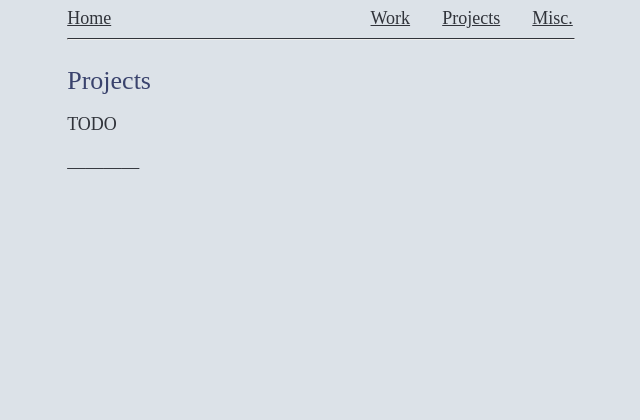
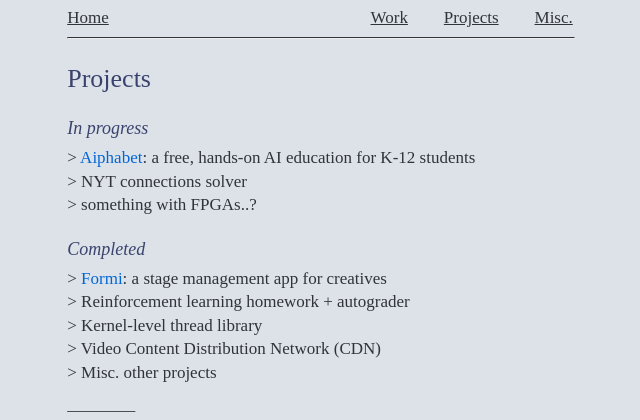
Before and after one commit to c23mj/mjjiang-dev, a React (Vite) app: page /projects in a window 1280 px wide. Shown: the top 420 px of the page, without its empty margins (320-960 px from the left). Built offline with nearby package versions, Linux system fonts and the light colour scheme.

Commit message:
updated work + projects

```diff
--- a/src/components/CollapsibleList.tsx
+++ b/src/components/CollapsibleList.tsx
@@ -15,7 +15,7 @@
   };
 
   return (
-    <div>
+    <div style={{ marginBottom: '0.2rem' }}>
       <div onClick={toggleOpen} style={{ cursor: 'pointer' }}>
         {isOpen ? '∨' : '>'} {title}
       </div>
--- a/src/pages/Home.tsx
+++ b/src/pages/Home.tsx
@@ -14,6 +14,7 @@
             <li><a href="/work" className="font-bold no-underline">[WORK I DO]</a></li>
             <li><a href="/projects" className="font-bold no-underline">[STUFF I MAKE]</a></li>
             <li><a href="/misc" className="font-bold text-green-600 no-underline">[OTHER THINGS]</a></li>
+            <li><a href="mailto:mjjiang@umich.edu" className="font-bold no-underline">[CONTACT ME]</a></li>
           </ul>
         </section>
 
--- a/src/pages/Projects.tsx
+++ b/src/pages/Projects.tsx
@@ -1,3 +1,5 @@
+import CollapsibleList from "../components/CollapsibleList";
+
 const Projects = () => {
   return (
     <div>
@@ -5,7 +7,124 @@
           <h1> Projects</h1>
         </header>
         <section className="mt-6">
-          <p>TODO</p>
+        <h4>In progress</h4>
+        <CollapsibleList
+          title={
+            <>
+              <a href="https://www.aiphabet.org/" target="_blank" className="blue-link"rel="noopener noreferrer">
+                Aiphabet
+              </a>{': '} a free, hands-on AI education for K-12 students
+
+            </>
+          }
+          items={[
+             "Volunteer #1. Synthesizing the masters-level AI course I taught at Columbia and all of its prerequisites into a series of bite-sized lessons.",
+             "Designed Jupyter notebooks and wrote articles for 50+ hours of course content, most of which is getting rolled out today. ",
+             "Reached out to way too many schools to pilot test the platform (learned that cold emailing is an art). If you/anyone you know is interested, and you've somehow stumbled this deep, please shoot me a message! "
+          ]}
+        />
+        <CollapsibleList
+          title={
+            <>
+              NYT connections solver
+            </>
+          }
+          items={[
+            <>
+            Attempting to use NLP (not LLMs) to solve the <a href="https://www.nytimes.com/games/connections" target="_blank" className="blue-link" rel="noopener noreferrer">New York Times Connections</a> as an exercise in computational linguistics.
+            </>,
+            <>
+Inspired by <a href="https://jeremybmerrill.com/blog/2024/08/this-algorithm-solves-nyt-connections.html" target="_blank" className="blue-link" rel="noopener noreferrer">a</a> <a href="https://web.stanford.edu/class/cs224n/final-reports/256847963.pdf" target="_blank" className="blue-link" rel="noopener noreferrer">lot</a> <a href="https://marshalljiang.com/my-not-so-successful-quest-to-conquer-the-nyt-connections-game-with-word2vec/" target="_blank" className="blue-link" rel="noopener noreferrer">of</a> <a href = "https://techxplore.com/news/2024-05-ai-ability-york-puzzle.html" target="_blank" className="blue-link" rel="noopener noreferrer">different</a> <a href="https://gist.github.com/jsundram/63138254a0a378e1706fd77c8bcdf8b4" target="_blank" className="blue-link" rel="noopener noreferrer">folks</a>.
+            </>
+          ]}
+
+        />
+                <CollapsibleList
+          title={
+            <>
+              something with FPGAs..?
+            </>
+          }
+          items={[
+            <>
+            I haven't spent a lot of time close to hardware, but I'm eager to change that.
+            </>,
+            <>
+            Working on getting a basic understanding of Verilog right now—will update this when I have a better idea of what I'm doing/something to show.
+            </>
+          ]}
+        />
+
+
+        <h4>Completed</h4>
+
+        <CollapsibleList
+          title={
+            <>
+              <a href="https://www.formistudio.app/" target="_blank" className="blue-link"rel="noopener noreferrer">
+                Formi
+              </a>{': '} a stage management app for creatives
+
+            </>
+          }
+          items={[
+             "Created the mobile version of Formi's core product, involving building out the app from scratch with Expo and React Native.",
+             "Specifically--worked on dashboard/home page, stage tool functionality (dancer movement, poses, etc.) and syncing their motion with music.",
+             "Constantly challenged to keep end-users (choreographers with tablets) in mind during the design process."]}
+        />
+         <CollapsibleList
+          title={
+            <>
+              Reinforcement learning homework + autograder
+            </>
+          }
+          items={[
+            "As a TA, helped co-develop a RL project that involved implementing SARSA and Q-learning as an agent in a simulated grid world with a variety of obstacles and rewards.",
+            "Built an autograder to automatically evaluate student code against a comprehensive test suite using pytest + custom wrappers/decorators.",
+            "Used by ~150 students per semester."
+          ]}
+        />
+                <CollapsibleList
+          title={
+            <>
+              Kernel-level thread library
+            </>
+          }
+          items={[
+            "Implemented a C++ thread library on Unix, handling CPU booting, thread management, multi (50+) CPU management, timer and inter-processor interrupts, atomicity, and FIFO scheduling order.",
+            "Designed spin-locks, mutexes and conditional variables utilizing POSIX context management."
+          ]}
+        />
+
+<CollapsibleList
+          title={
+            <>
+              Video Content Distribution Network (CDN)
+            </>
+          }
+          items={[
+            "Developed a video CDN using socket programming in C++ which dynamically adjusts video quality (bitrate) based on network throughput",
+            "Implemented a DNS-based load balancer that distributes client-server connections both geographically and based on server load."
+          ]}
+        />
+
+<CollapsibleList
+          title={
+            <>
+              Misc. other projects
+            </>
+          }
+          items={[
+            <>
+              Feed-forward neural network for arc-standard <a href="https://paperswithcode.com/task/dependency-parsing" target="_blank" className="blue-link" rel="noopener noreferrer">dependency parsing</a>
+            </>,
+            "Image caption generator using a CNN + huggingface transformer",
+            "RISC-V assembler, simulator, linker",
+            "Pipeline and cache simulator in C",
+            "Multithreaded network file server from scratch",
+            "SQL-like relational database"
+          ]}
+        />
         </section>
 
         <footer className="mt-10 text-gray-600 text-sm">
--- a/src/pages/Work.tsx
+++ b/src/pages/Work.tsx
@@ -20,8 +20,8 @@
             </>
           }
           items={[
-            'Built a web app to streamline uploading 5+ GB of investment memos to a chatbot\'s embeddings database.',
-            'Read a lot about OAuth 2.0, implemented API scopes, and worked with a bunch of different Microsoft Azure features.',
+            'Built a web app to streamline uploading 5+ GB of investment memos to an internal chatbot\'s embeddings database.',
+            'Read a lot about OAuth 2.0, implemented API scopes, and worked with a wide variety of pieces of Microsoft Azure.',
             'Developed a crippling addiction to caramel cold brew.',
           ]}
         />
@@ -36,7 +36,7 @@
           }
           items={[
             'Got very good at hacking up web scrapers to grab details from hotel databases using Selenium and BeautifulSoup.',
-            'Implemented an automated + real time phone-calling system, enabling outreach calls for anything the aforementioned web scrapers missed.',
+            'Implemented an automated and real time phone-calling system, enabling outreach calls for anything the aforementioned web scrapers missed.',
             'Learned how to communicate concisely and how to make mistakes.',
           ]}
         />
@@ -44,7 +44,7 @@
          <CollapsibleList
           title={
             <>
-              <a href="https://www.law.uchicago.edu/" target="_blank" className="blue-link"rel="noopener noreferrer">
+              <a href="https://blablablab.si.umich.edu/" target="_blank" className="blue-link"rel="noopener noreferrer">
                 The Blablablab
               </a>{' '}
                 {'—>'} Machine Learning Researcher
@@ -52,9 +52,9 @@
           }
           items={[
             'Training GMMs and other probabilistic models to interpret/explain the variety of writing styles across the internet.',
-            "Parallelized tagging across 10 GPUs to label 2+ TB of different texts with several linguistic embedding models.",
+            "Parallelized deep learning models across 10 GPUs to effeciently label 2+ TB of different texts with several linguistic embedding methods.",
             <>
-              Only crashed our server <s>once</s> twice (last updated Feb. 2025)
+              Only crashed our server once.
             </>,
           ]}
         />
@@ -70,10 +70,10 @@
           items={[
             'Used computer vision to systematically extract text from scanned PDFs.',
             "Fiddled with transformer models and RAG pipelines to dissect 50+ page opinions and draft up different styles of appellate case briefings.",
-            'Was constantly reminded ChatGPT is very pro-synonym, and that the legal industry decidedly is not.',
+            'Was constantly reminded that generative models are very pro-synonym, and that the legal industry decidedly is not.',
           ]}
         />
-        <h4>Teaching</h4>
+        <h4>Teaching [Assistantships]</h4>
         <>
         @ University of Michigan: <a href="https://eecs376.org/" target="_blank" className="blue-link"rel="noopener noreferrer">
                   CS Theory
@@ -81,7 +81,7 @@
 
         </>
 
-        <br />
+        <div style={{ marginBottom: '0.2rem' }}/>
         <>
         @ Columbia University: <a href="https://tonydear.com/teaching/coms4701" target="_blank" className="blue-link"rel="noopener noreferrer">
                   Artificial Intelligence
--- a/src/style.css
+++ b/src/style.css
@@ -7,9 +7,13 @@
     font-family: 'Sans Serif', serif;
     background-color: #dce2e8;
     color:#30333a;
-    font-size: 18px;
+    font-size: 17px;
   }
 
+  a {
+    color: #30333a;
+    /* text-decoration: none; */
+  }
   a {
     color: #30333a;
     /* text-decoration: none; */
@@ -44,17 +48,17 @@
     flex-direction: column;
   }
   .dash-list {
-    list-style-type: none;
-    padding-left: 20px;
+    list-style-type: disc;
+    padding-left: 40px;
     margin-top: 4px;
   }
 
   .dash-list li {
-    margin-bottom: 4px;
+    margin-top: 4px;
   }
 
   .dash-list li::before {
-    content: '–'; /* En dash */
+    /* content: none; En dash */
     margin-right: 8px;
   }
   .arrow {
```
